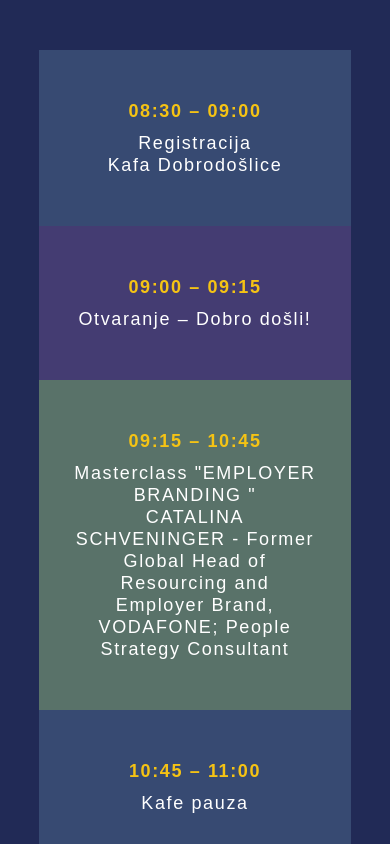
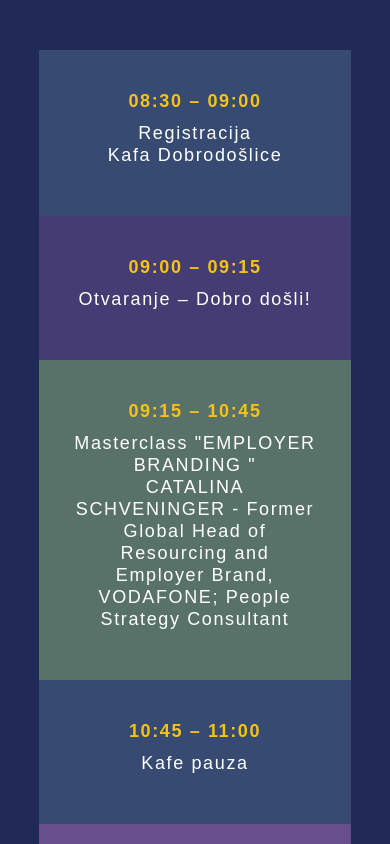
Before and after one commit to StefanStojanovic2003/BBF-Timeline, a React (Create React App) app: page / in a window 390 px wide. Shown: the top 844 px of the page. Built offline with nearby package versions, Linux system fonts and the light colour scheme.

Commit message:
Update CSS

```diff
--- a/src/App.css
+++ b/src/App.css
@@ -85,7 +85,7 @@ p {
   }
 
   .box {
-    padding: 50px 30px;
+    padding: 40px 30px;
   }
 
   h1 {
@@ -99,6 +99,7 @@ p {
     display: block;
     text-align: center;
     margin-left: 0;
+    margin-bottom: 10px;
   }
 
   .box {
@@ -108,6 +109,8 @@ p {
   }
 
   .highlight {
+    position: relative;
+    right: 0;
     width: 60px;
     height: 40px;
   }
```
